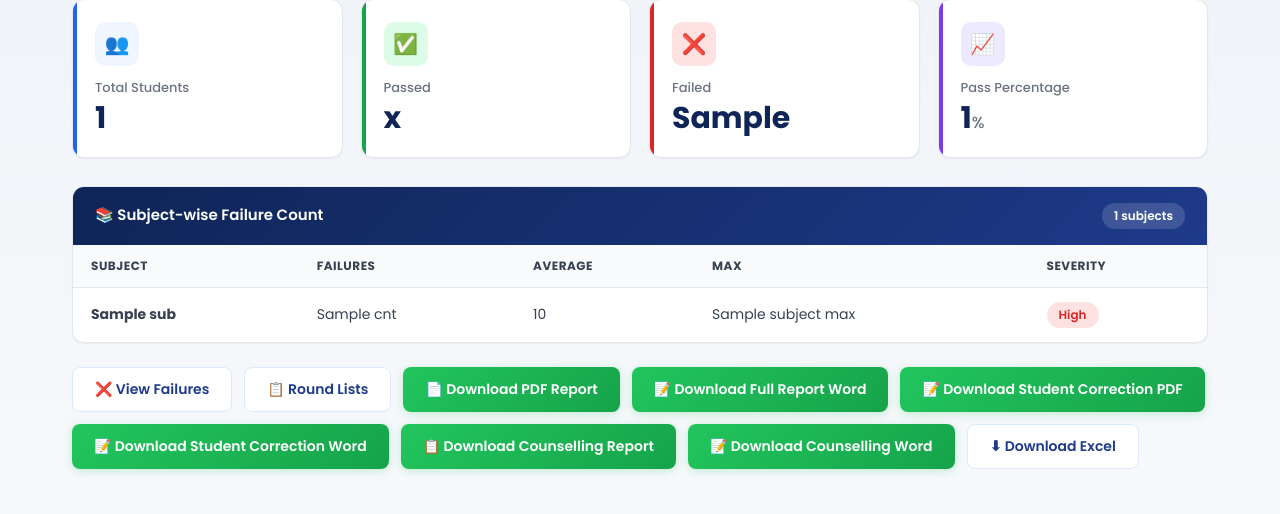
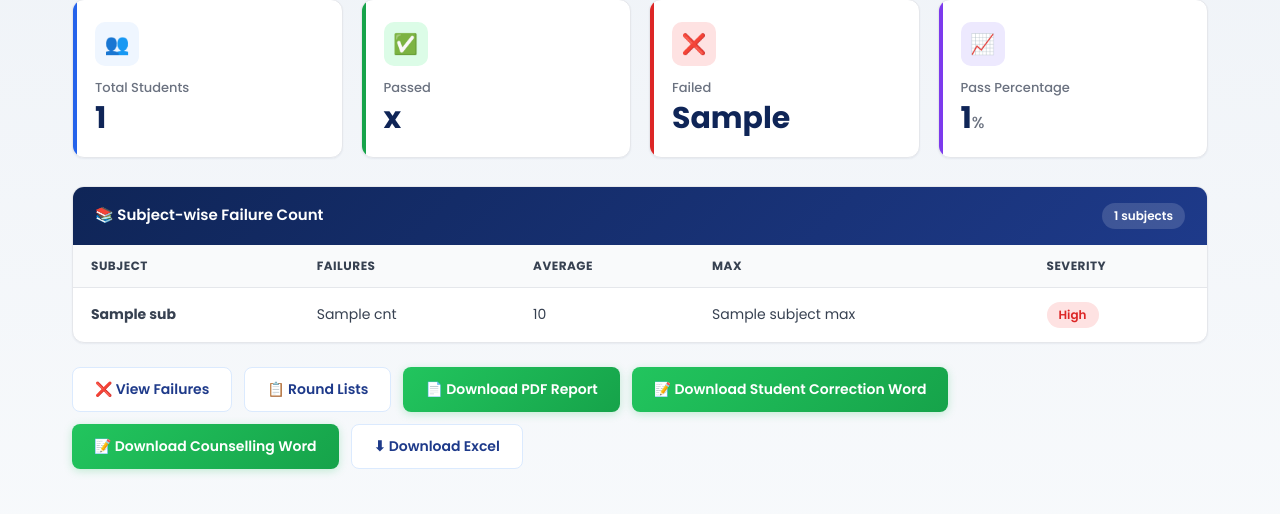
Before and after one commit to rajasree-ai/GradeUp, a Flask app: template templates/dashboard.html in a window 1280 px wide. Shown: the part 196-710 px from the top of the page. Run offline with Flask 3, Linux system fonts and the light colour scheme; the template is opened without the code that fills it: most values are stand-ins (such as "Sample title", 1, 10 or a date in 2020).

Commit message:
Set requested report download formats
Keep full report as PDF and use Word downloads for student correction and counselling.\n\nCo-authored-by: Copilot <223556219+Copilot@users.noreply.github.com>

```diff
--- a/templates/dashboard.html
+++ b/templates/dashboard.html
@@ -75,10 +75,7 @@
         <a href="{{ url_for('failures') }}" class="btn btn-outline">❌ View Failures</a>
         <a href="{{ url_for('round_lists') }}" class="btn btn-outline">📋 Round Lists</a>
         <a href="{{ url_for('download_pdf') }}" class="btn btn-success">📄 Download PDF Report</a>
-        <a href="{{ url_for('download_report_word') }}" class="btn btn-success">📝 Download Full Report Word</a>
-        <a href="{{ url_for('download_student_correction_pdf') }}" class="btn btn-success">📝 Download Student Correction PDF</a>
         <a href="{{ url_for('download_student_correction_word') }}" class="btn btn-success">📝 Download Student Correction Word</a>
-        <a href="{{ url_for('download_counselling_report') }}" class="btn btn-success">📋 Download Counselling Report</a>
         <a href="{{ url_for('download_counselling_word') }}" class="btn btn-success">📝 Download Counselling Word</a>
         <a href="{{ url_for('download_report') }}" class="btn btn-outline">⬇ Download Excel</a>
     </div>
```
